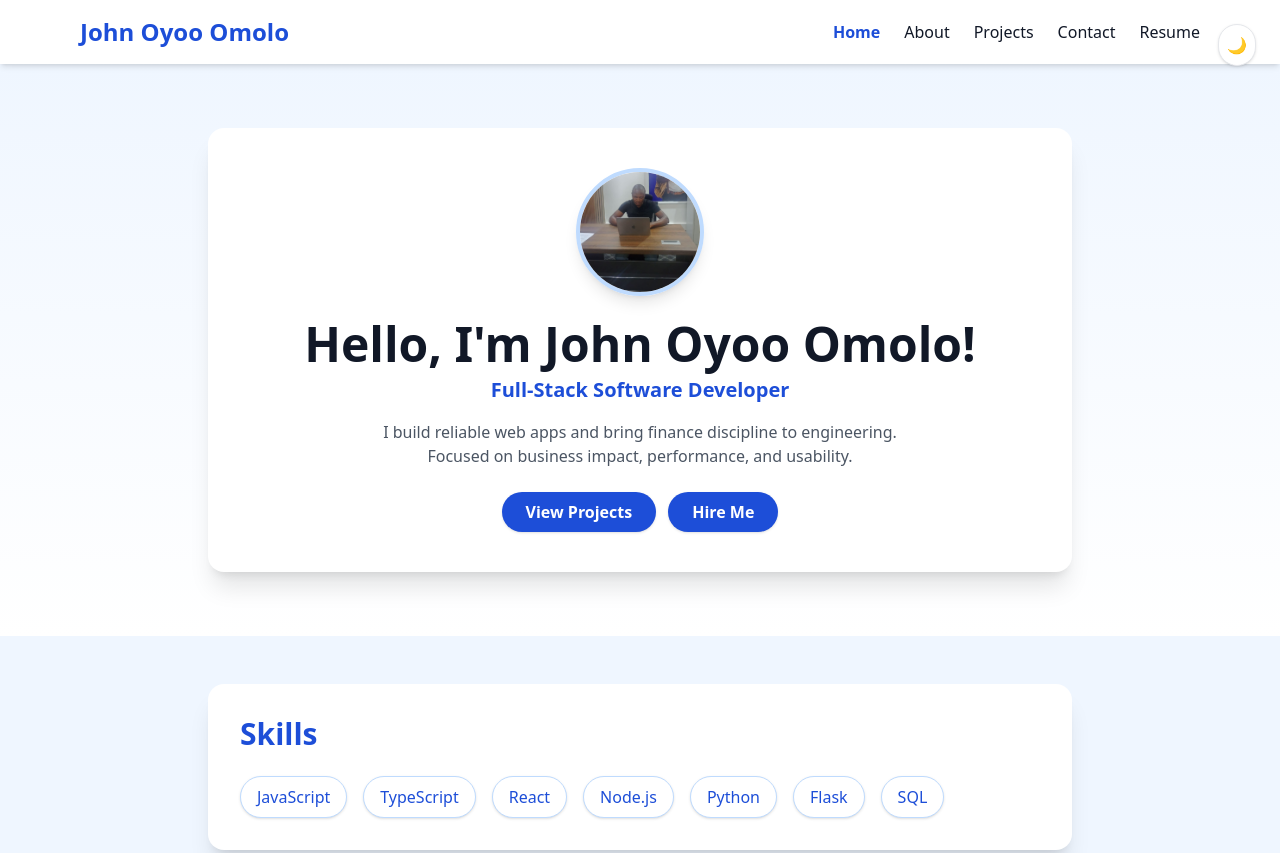
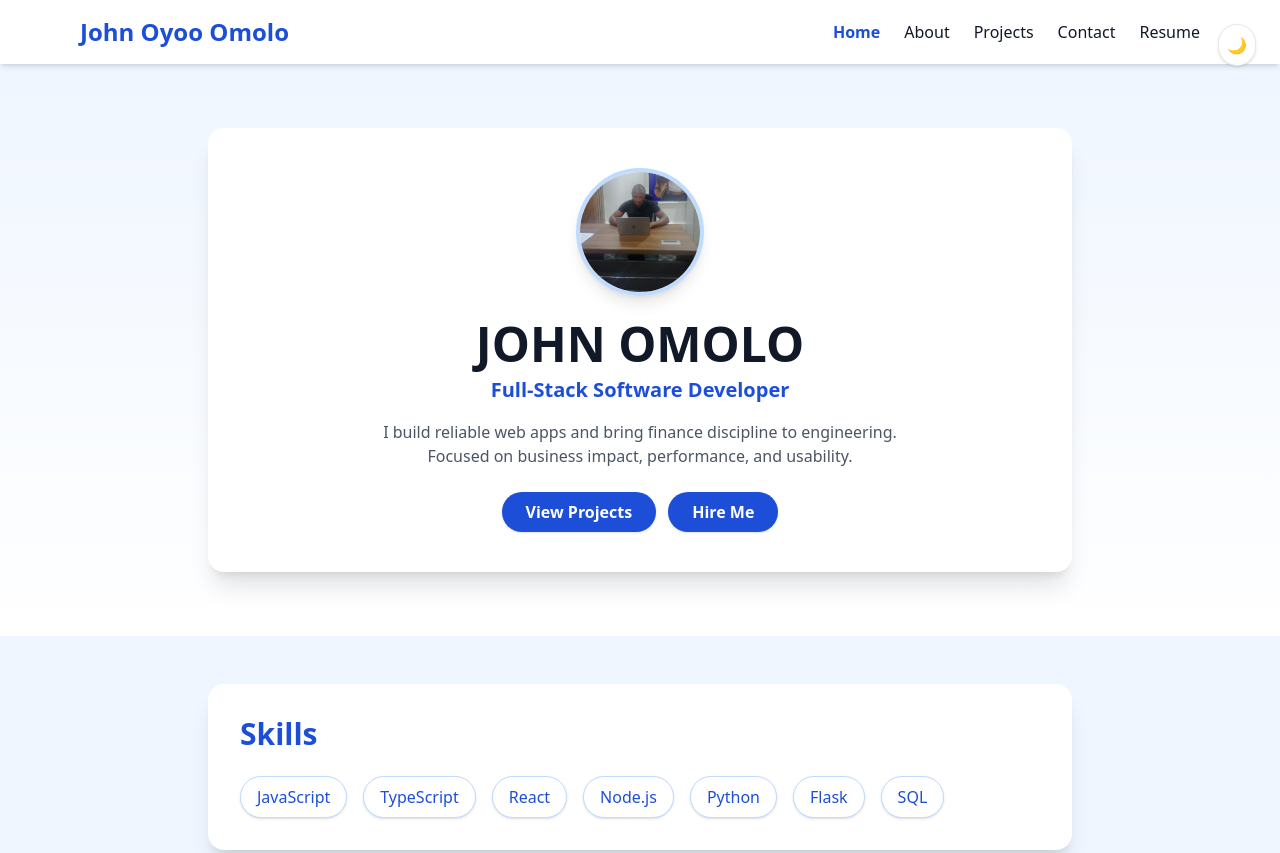
Before and after one commit to omolojohn/Portfolio, a website: page index.html in a window 1280 px wide. Shown: the top 853 px of the page. Drawn offline with nearby package versions, Linux system fonts and the light colour scheme.

Commit message:
resume enhancement

```diff
--- a/index.html
+++ b/index.html
@@ -74,7 +74,7 @@
         <div class="max-w-4xl mx-auto px-4">
           <div class="bg-white dark:bg-gray-900 rounded-2xl shadow-xl p-8 md:p-10 text-center">
             <img id="profilePhoto" alt="Portrait of John Oyoo Omolo" class="w-32 h-32 rounded-full shadow-lg mb-6 border-4 border-blue-200 dark:border-blue-500 mx-auto" width="128" height="128" decoding="async">
-            <h1 class="text-4xl md:text-5xl font-extrabold mb-2">Hello, I'm John Oyoo Omolo!</h1>
+            <h1 class="text-4xl md:text-5xl font-extrabold mb-2">JOHN OMOLO</h1>
             <p class="text-xl text-blue-700 dark:text-blue-400 font-semibold mb-4">Full-Stack Software Developer</p>
             <p class="max-w-xl mx-auto text-gray-600 dark:text-gray-300 mb-6">I build reliable web apps and bring finance discipline to engineering. Focused on business impact, performance, and usability.</p>
             <div class="flex gap-3 flex-wrap justify-center">
```
